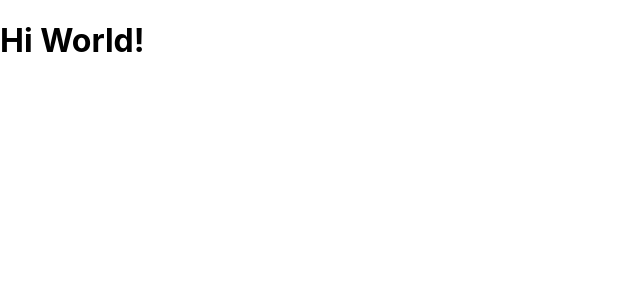
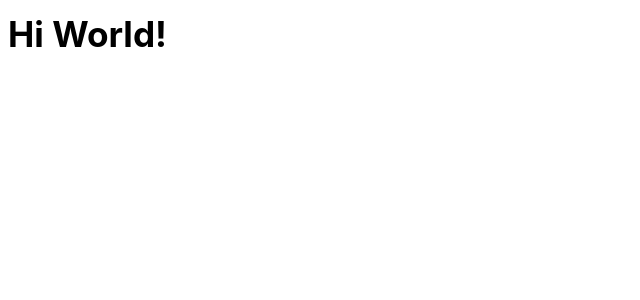
Before and after one commit to learosema/react-graphql-demo, a React (Vite) app: page / in a window 1280 px wide. Shown: the top 300 px of the page, without its empty margins (0-640 px from the left). Built offline with nearby package versions, Linux system fonts and the light colour scheme.

Commit message:
minor style changes

```diff
--- a/src/styles/index.css
+++ b/src/styles/index.css
@@ -1,5 +1,10 @@
 body {
-  margin: 0;
-  padding: 0;
+  font-family: Cambria, Cochin, Georgia, Times, 'Times New Roman', serif;
+  line-height: 1.5;
+  font-size: 110%;
+}
+
+h1, h2, h3, h4, h5 {
   font-family: -apple-system, BlinkMacSystemFont, 'Segoe UI', Roboto, Oxygen, Ubuntu, Cantarell, 'Open Sans', 'Helvetica Neue', sans-serif;
+  margin: .2em 0;
 }
```
